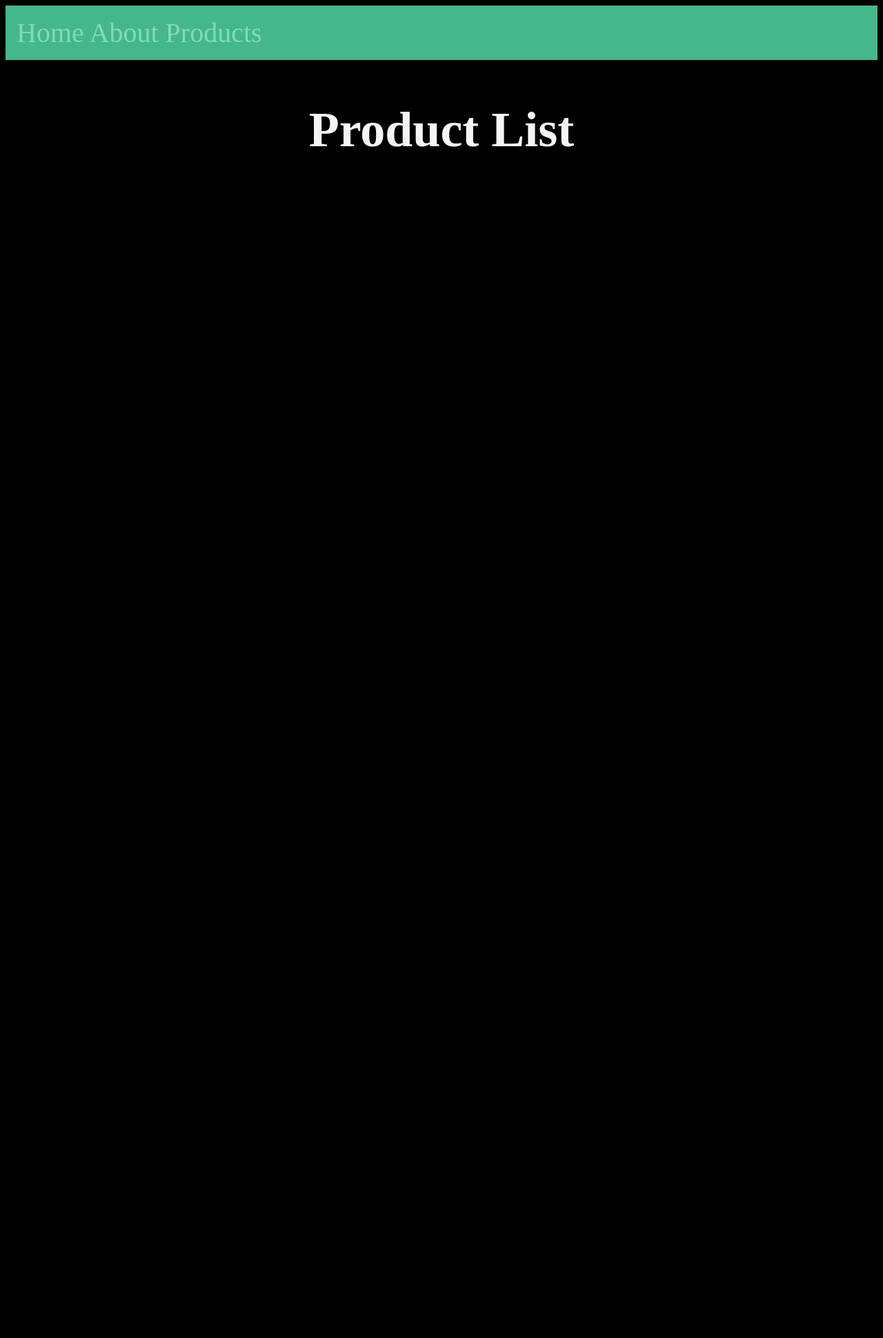
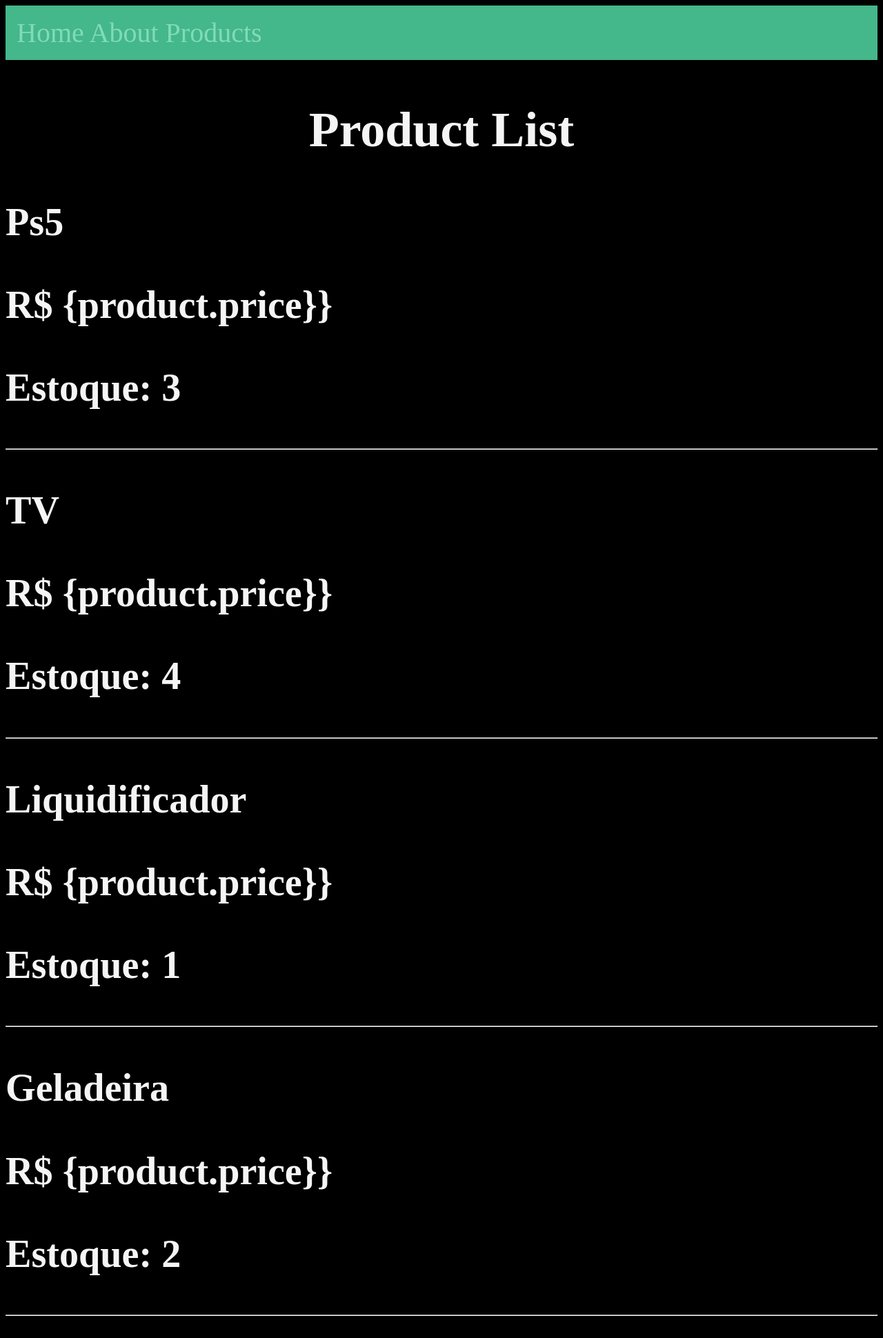
Before and after one commit to nsouza/django-fundamentos, a Django app: page /products/ in a window 1280 px wide. Shown: the whole page at 69% size. Before the commit the page ends 213 px from the top, so only its background shows below. Run offline with Django 5.2, Linux system fonts and the light colour scheme; data comes from the database, SQL or seed files in the repository; both versions use the stored data as it was after the commit.

Commit message:
Listando produto

```diff
--- a/products/templates/products/products_list.html
+++ b/products/templates/products/products_list.html
@@ -5,5 +5,17 @@
 {% endblock title %}
 
 {% block content %}
-     <h2>Product List</h2>
+    <section>
+        <h2>Product List</h2>
+        {% for product in products  %}
+          <article>
+            <h3>{{product.name}}</h3>
+            <h3>R$ {product.price}}</h3>
+            <h3>Estoque: {{product.stock}}</h3>
+          </article>
+          <hr>
+        {% endfor %}
+
+    </section>
+
 {% endblock content %}
--- a/products/views.py
+++ b/products/views.py
@@ -1,4 +1,7 @@
 from django.shortcuts import render
+from .models import Product
+
 
 def products_list(request):
-    return render(request, 'products/products_list.html')
+    products = Product.objects.all().order_by('created_at')
+    return render(request, 'products/products_list.html', {'products':products})
```
Also changed, not shown: db.sqlite3.
